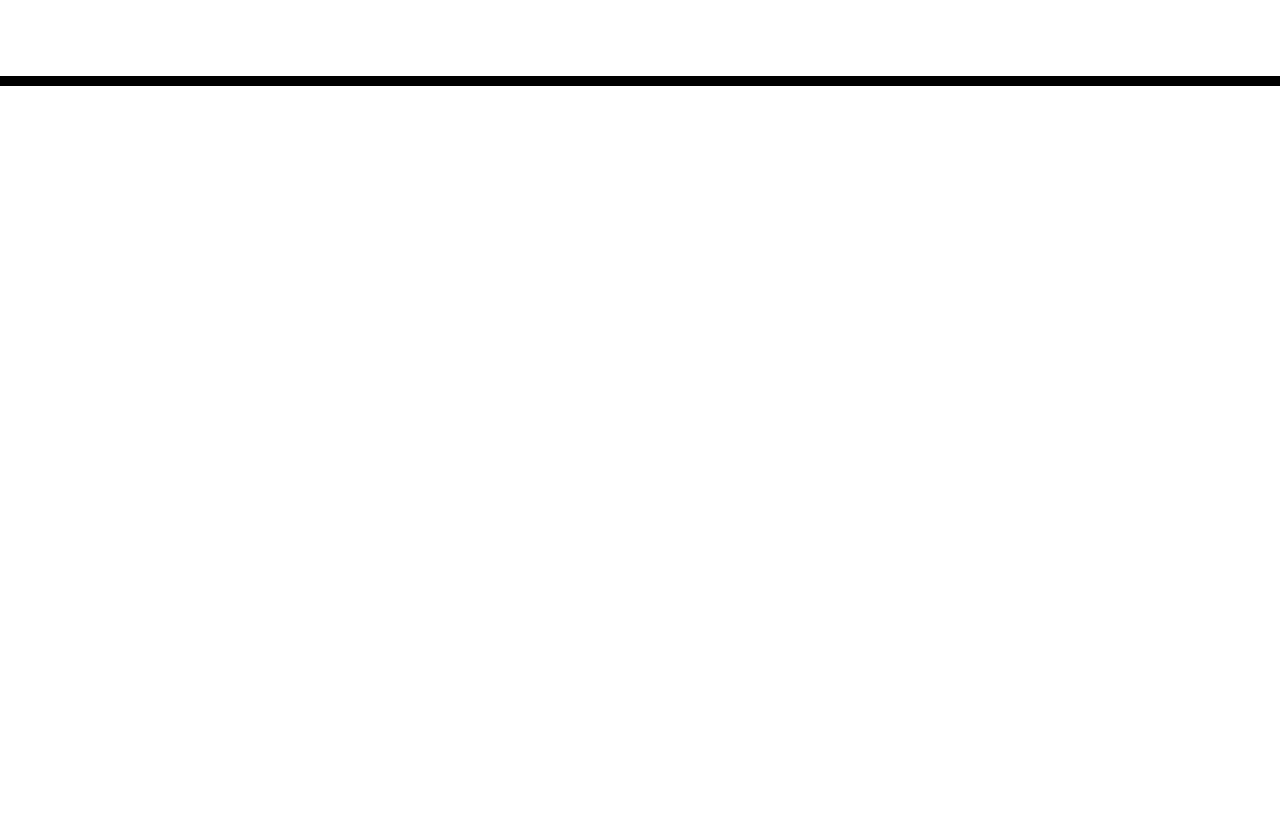
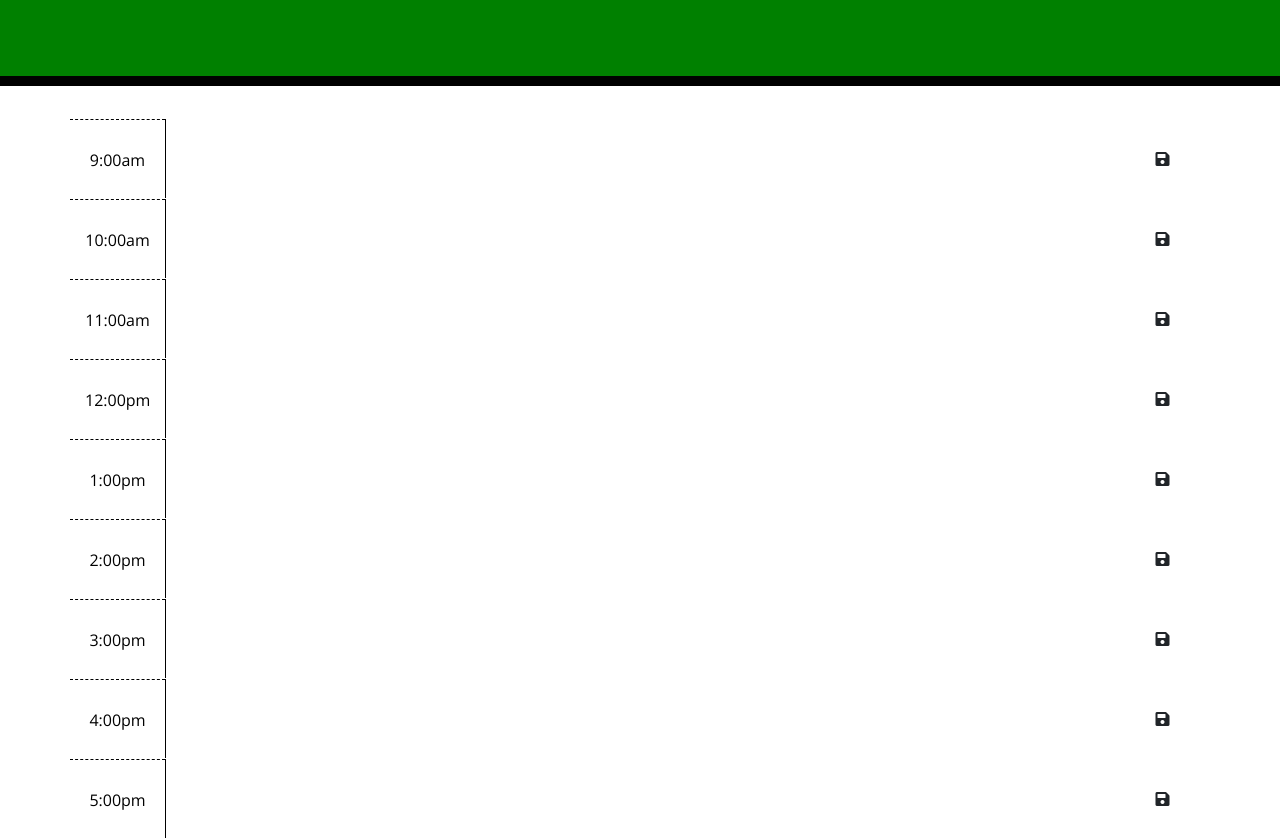
Before and after one commit to jceb30198/Work_Scheduler, a plain HTML site: page index.html in a window 1280 px wide. Shown: the part 182-1020 px from the top of the page. Before the commit the page ends 800 px from the top, so only its background shows below. Drawn offline with nearby package versions, Linux system fonts and the light colour scheme.

Commit message:
Added the time schedule blocks

```diff
--- a/index.html
+++ b/index.html
@@ -23,16 +23,100 @@
   </head>
 
   <body>
+    <!--Jumbotron display-->
     <header class="jumbotron">
       <h1 class="display-3">Work Day Scheduler</h1>
       <p class="lead">A simple calendar app for scheduling your work day</p>
       <p id="currentDay" class="lead"></p>
     </header>
     <div class="container">
-      <!-- Timeblocks go here -->
+
+      <!--9am to 5pm schedule blocks-->
+      <div class="row time-block" id="9am">
+        <div class="col-md-1 hour">
+            9:00am
+        </div>
+        <textarea class="col-md-10 description">
+        </textarea>
+        <button class="btn col-md-1"><i class="fas fa-save"></i></button>
+      </div>
+
+      <div class="row time-block" id="10am">
+        <div class="col-md-1 hour">
+            10:00am
+        </div>
+        <textarea class="col-md-10 description">
+        </textarea>
+        <button class="btn col-md-1"><i class="fas fa-save"></i></button>
+      </div>
+
+      <div class="row time-block" id="11am">
+        <div class="col-md-1 hour">
+            11:00am
+        </div>
+        <textarea class="col-md-10 description">
+        </textarea>
+        <button class="btn col-md-1"><i class="fas fa-save"></i></button>
+      </div>
+
+      <div class="row time-block" id="12pm">
+        <div class="col-md-1 hour">
+            12:00pm
+        </div>
+        <textarea class="col-md-10 description">
+        </textarea>
+        <button class="btn col-md-1"><i class="fas fa-save"></i></button>
+      </div>
+
+      <div class="row time-block" id="1pm">
+        <div class="col-md-1 hour">
+            1:00pm
+        </div>
+        <textarea class="col-md-10 description">
+        </textarea>
+        <button class="btn col-md-1"><i class="fas fa-save"></i></button>
+      </div>
+
+      <div class="row time-block" id="2pm">
+        <div class="col-md-1 hour">
+            2:00pm
+        </div>
+        <textarea class="col-md-10 description">
+        </textarea>
+        <button class="btn col-md-1"><i class="fas fa-save"></i></button>
+      </div>
+
+      <div class="row time-block" id="3pm">
+        <div class="col-md-1 hour">
+            3:00pm
+        </div>
+        <textarea class="col-md-10 description">
+        </textarea>
+        <button class="btn col-md-1"><i class="fas fa-save"></i></button>
+      </div>
+
+      <div class="row time-block" id="4pm">
+        <div class="col-md-1 hour">
+            4:00pm
+        </div>
+        <textarea class="col-md-10 description">
+        </textarea>
+        <button class="btn col-md-1"><i class="fas fa-save"></i></button>
+      </div>
+
+      <div class="row time-block" id="5pm">
+        <div class="col-md-1 hour">
+            5:00pm
+        </div>
+        <textarea class="col-md-10 description">
+        </textarea>
+        <button class="btn col-md-1"><i class="fas fa-save"></i></button>
+      </div>
+
     </div>
 
     <script src="https://code.jquery.com/jquery-3.4.1.min.js"></script>
     <script src="https://cdnjs.cloudflare.com/ajax/libs/moment.js/2.24.0/moment.min.js"></script>
+    <script src="script.js"></script>
   </body>
 </html>
--- a/style.css
+++ b/style.css
@@ -15,8 +15,8 @@ textarea{
 
 .jumbotron {
   text-align: center;
-  background-color: transparent;
-  color: black;
+  background-color: green;
+  color: white;
   border-radius: 0;
   border-bottom: 10px solid black;
 }
```
Also changed, not shown: script.js (added).
